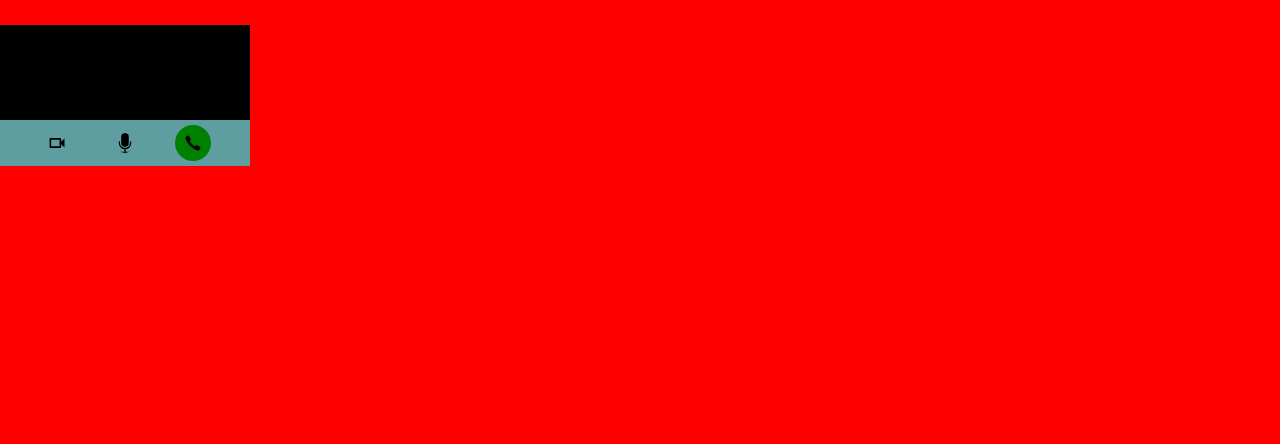
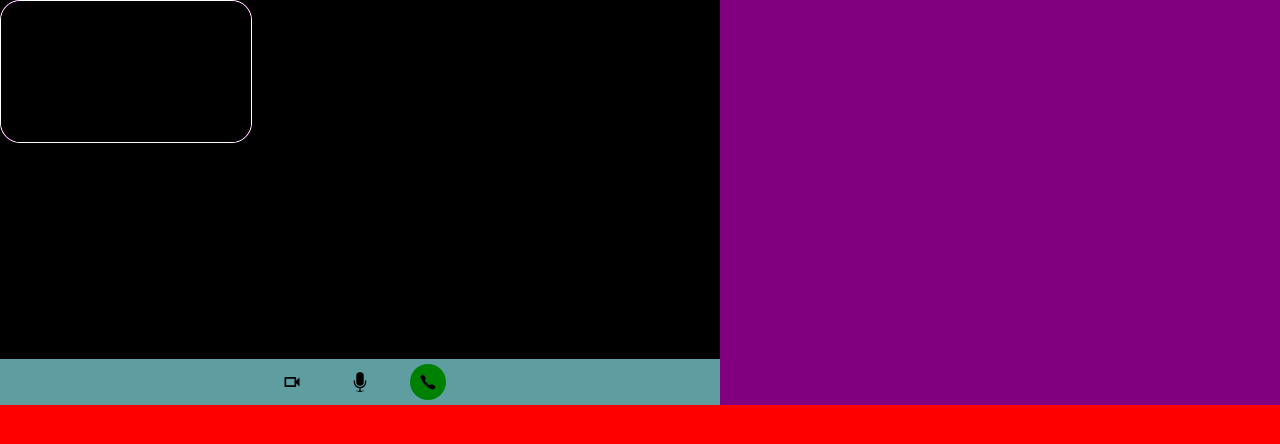
Before and after one commit to rguichette/realtimeReact, a React (Vite) app: page / in a window 1280 px wide. Shown: the top 444 px of the page. Built offline with nearby package versions, Linux system fonts and the light colour scheme.

Commit message:
video elements with elastic effect

```diff
--- a/package.json
+++ b/package.json
@@ -9,6 +9,7 @@
   },
   "dependencies": {
     "@reduxjs/toolkit": "^1.8.1",
+    "framer-motion": "^6.3.3",
     "react": "^18.0.0",
     "react-dom": "^18.0.0",
     "react-draggable": "^4.4.5",
--- a/src/App.tsx
+++ b/src/App.tsx
@@ -2,7 +2,9 @@ import "./app.css"
 import Video from './components/Video'
 import Controls from './components/controls'
 
-import Draggable from 'react-draggable';
+
+import VideoChat from './components/videoChat'
+
 
     //   <div className='remote_video_wrapper'>
 
@@ -23,13 +25,7 @@ function App() {
 
       {/* <div style={{width:"100%", background: "yellow", height:"100%"}}>test</div> */}
 
-<Draggable bounds="parent" >
-  <div className="TEST" style={{background: "green", display:"inline-block", position: "absolute", top:"25px"}} >
-
-  <Video style={{width: 250}}/>
-  </div>
-
-</Draggable>
+<VideoChat/>
 </div>
   )
 }
--- a/src/app.css
+++ b/src/app.css
@@ -1,5 +1,5 @@
-html, body, #root{
-    /* overflow-x: hidden; */
+html,body,#root{
+    overflow-x: hidden;
     height: 100%;
     width: 100%;
     background-color: red;
--- a/src/components/Video/index.tsx
+++ b/src/components/Video/index.tsx
@@ -17,7 +17,17 @@ import Controls from '../controls'
  *
  */
 
-export default function Video({controls=true, style={width:720}}:{controls?:boolean, style?:{background?:string, height?:number, width:number, borderRadius?:number |string}} ) {
+interface Ivideo  {
+  controls?:boolean,
+  style?:{background?:string,
+  height?:number, width:number,
+  borderRadius?:number |string
+
+  border?:string
+}
+}
+
+export default function Video({controls=true, style={width:720}}:Ivideo ) {
     const {muted, hide, in_call } = useSelector<RootState>(state =>state.video) as initVideoState
     const dispatch = useDispatch<AppDispatch>()
 
@@ -25,7 +35,7 @@ export default function Video({controls=true, style={width:720}}:{controls?:bool
     }
   return (
 
-    <VidStyles style={style}>
+    <VidStyles style={style} >
         <div className="vid_controls">
 
         </div>
--- a/src/components/Video/style.tsx
+++ b/src/components/Video/style.tsx
@@ -28,6 +28,8 @@ display: flex;
 position: relative;
 width:100%;
 height: 100%;
+border: ${({style}) =>style?.border ? style.border : "none"};
+overflow: hidden;
 
 }
 #controls{
@@ -44,6 +46,7 @@ width: 100%;
 height: 100%;
 object-fit: fill;
 background: black;
+
 }
 `
 export default VidStyles;
--- a/src/components/videoChat/index.tsx
+++ b/src/components/videoChat/index.tsx
@@ -1,7 +1,29 @@
-import React from 'react'
+import React, { useEffect, useState } from 'react'
+import Draggable from 'react-draggable';
+import Video from '../Video';
+import Style from "./style"
+
+import { motion } from "framer-motion"
+
 
 export default function index() {
+
+
   return (
-    <div>index</div>
+ <Style>
+
+      <Video/>
+      <motion.div className="motion_video"  style={{position:"absolute", top:0, border: "1px solid white",borderRadius: 20}}
+      drag dragConstraints={{
+        top: 0,
+        left: 50,
+        right: window.innerWidth - 300,
+        bottom:window.innerHeight -141,
+      }}
+      >  <Video controls={false} style={{width: 250, borderRadius: 20}}/></motion.div>
+
+
+
+   </Style>
   )
 }
--- a/src/components/videoChat/style.tsx
+++ b/src/components/videoChat/style.tsx
@@ -1 +1,14 @@
 import styled from "styled-components";
+
+let VideoChatStyle = styled.div`
+background: purple;
+/* height: 100% */
+
+.motion_video{
+    background: magenta;
+}
+
+`
+
+
+export default VideoChatStyle
```
Also changed, not shown: 1 other file (tests, documents, lock files or other folders).
